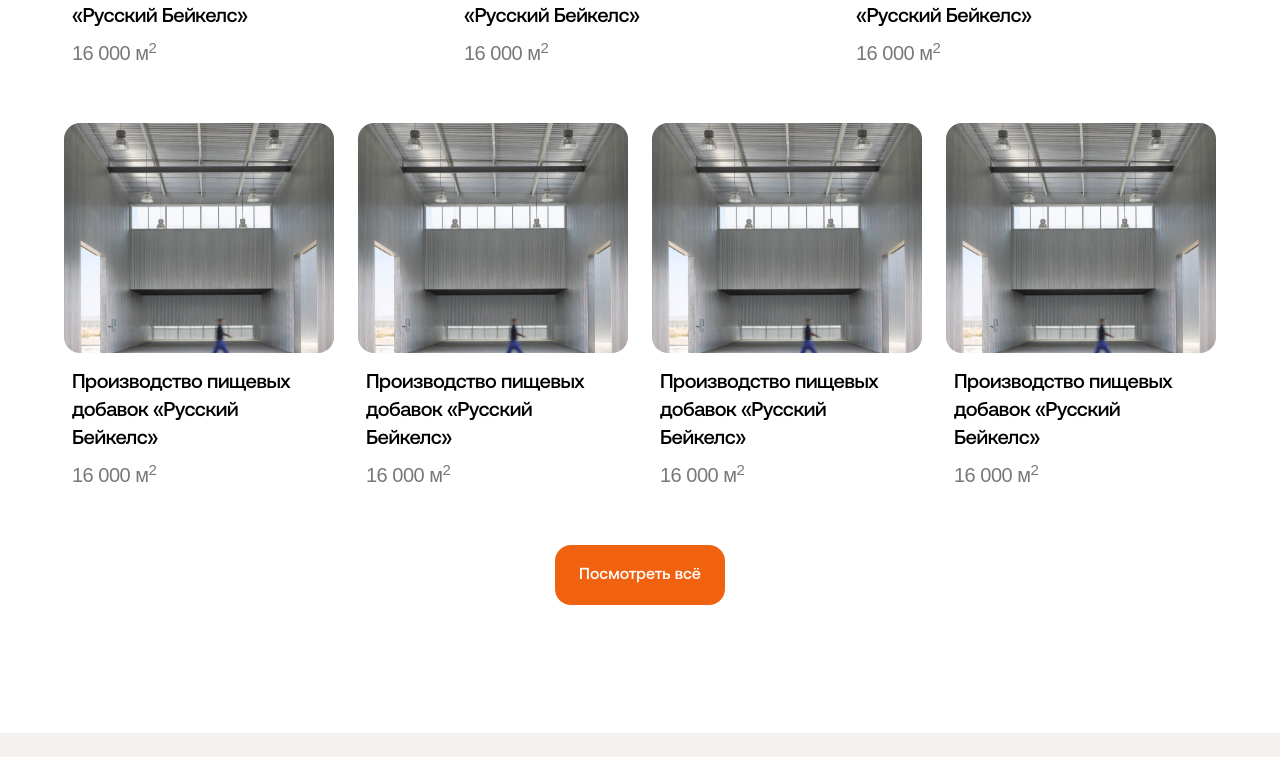
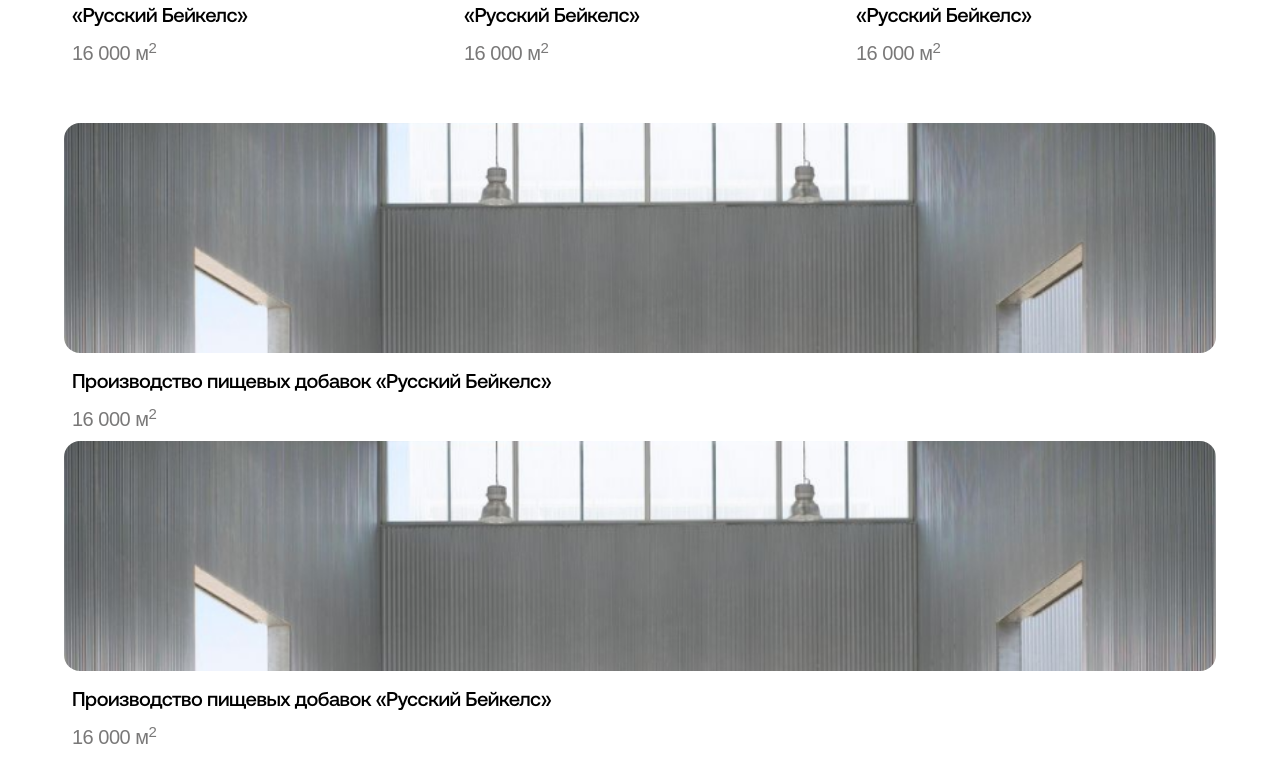
Before and after one commit to kinnaamf/art-klimat-vue, a Vue app: page / in a window 1280 px wide. Shown: the part 8049-8806 px from the top of the page. Built offline with nearby package versions, Linux system fonts and the light colour scheme; a web font is replaced by a local one.

Commit message:
style: move projects section styles to css

```diff
--- a/src/assets/styles/components.css
+++ b/src/assets/styles/components.css
@@ -441,4 +441,42 @@
   .partnership__description {
     @apply max-w-[480px];
   }
+
+  /* PROJECT SECTION STYLES */
+
+  .projects__container {
+    @apply pt-20 border-t border-darkgray/10 space-y-12;
+  }
+
+  .projects__header {
+    @apply flex flex-col gap-4;
+  }
+
+  .projects__actions {
+    @apply flex justify-center
+  }
+
+  .projects-list {
+    @apply flex flex-col gap-12;
+  }
+
+  .projects-list__grid--primary {
+    @apply grid grid-cols-3 gap-6;
+  }
+
+  .projects-list__grid--secondary {
+    @apply grid grid-cols-4 gap-6;
+  }
+
+  .project-card {
+    @apply space-y-2;
+  }
+
+  .project-card__image {
+    @apply w-full rounded-2xl object-cover;
+  }
+
+  .project-card__content {
+    @apply space-y-2 p-2;
+  }
 }
--- a/src/components/sections/projects/ProjectItem.vue
+++ b/src/components/sections/projects/ProjectItem.vue
@@ -8,13 +8,13 @@
 </script>
 
 <template>
-<div class="space-y-2">
-  <div>
+  <div class="project-card">
+    <div class="project-card__image-wrapper">
       <img :src="project.image" alt=""
-         class=" w-full rounded-2xl object-cover"
-        :class="imageClass" />
+           class="project-card__image"
+           :class="imageClass"/>
     </div>
-  <div class="space-y-2 p-2">
+    <div class="project-card__content">
       <h6 class="h6">{{ project.title }}</h6>
       <span class="text-big">{{ project.area }}</span>
       <span class="text-big" v-html="project.unit"></span>
--- a/src/components/sections/projects/ProjectList.vue
+++ b/src/components/sections/projects/ProjectList.vue
@@ -8,15 +8,15 @@
 </script>
 
 <template>
-<div class="flex flex-col gap-12">
-  <div class="grid grid-cols-3 gap-6">
+  <div class="projects-list">
+    <div class="projects-list__grid--primary">
       <div v-for="project in projects.slice(0, 3)" :key="project.id">
         <ProjectItem :project="project" imageClass="h-[316px]"/>
       </div>
     </div>
-  <div class="grid grid-cols-4 gap-6">
+    <div class="">
       <div v-for="project in projects.slice(3)" :key="project.id">
-      <ProjectItem :project="project" imageClass="h-[230px]" />
+        <ProjectItem :project="project" imageClass="h-[230px]"/>
       </div>
     </div>
   </div>
--- a/src/components/sections/projects/ProjectsSection.vue
+++ b/src/components/sections/projects/ProjectsSection.vue
@@ -10,15 +10,17 @@
 </script>
 
 <template>
-  <div class=" px-16">
-    <div class="pt-20 border-t border-darkgray/10 space-y-12">
-      <div class="flex flex-col gap-4">
+  <div class="px-16">
+    <div class="projects__container">
+      <div class="projects__header">
         <SectionTitle>Реализованные <span class="text-orange">объекты</span></SectionTitle>
-        <SectionDescription>Мы предлагаем качественные и надежные вентиляционные изделия по доступным ценам</SectionDescription>
+        <SectionDescription>
+          Мы предлагаем качественные и надежные вентиляционные изделия по доступным ценам
+        </SectionDescription>
       </div>
       <ProjectList :projects="projects"/>
 
-      <div class="flex justify-center">
+      <div class="projects__actions">
         <BaseButton variant="primary" size="lg">Посмотреть всё</BaseButton>
       </div>
     </div>
```
Lines whose indentation alone changed are shown as unchanged.
